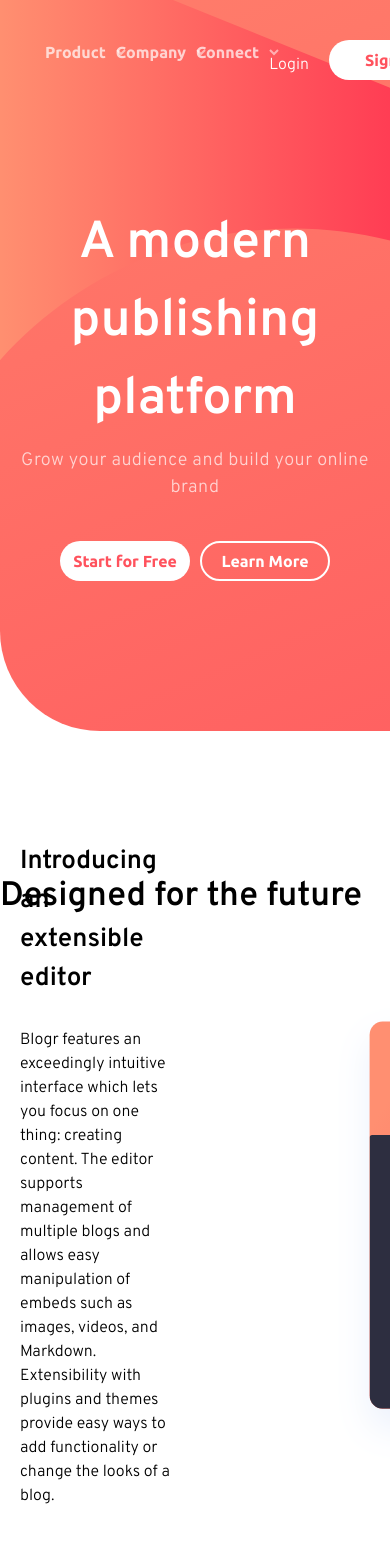
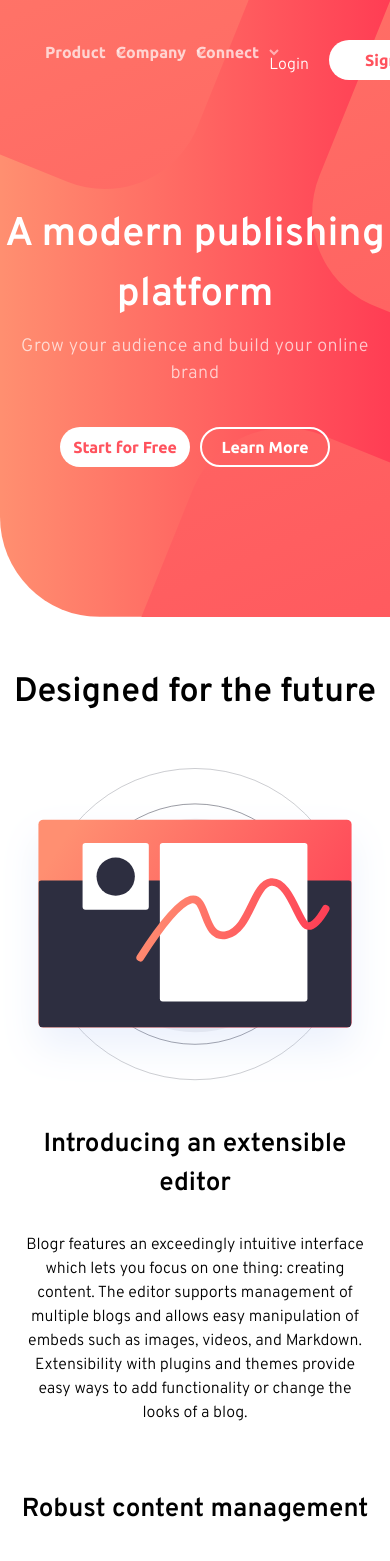
Before and after one commit to uepzues/blogr-landing-page, a React (Vite) app: page / in a window 390 px wide. Shown: the top 1561 px of the page. Built offline with nearby package versions, Linux system fonts and the light colour scheme.

Commit message:
modified:   src/App.jsx 	modified:   src/components/Hero.jsx 	modified:   src/components/NavBar.jsx 	modified:   src/components/Section1.jsx 	modified:   src/components/Section2.jsx 	modified:   src/index.css 	modified:   tailwind.config.js

```diff
--- a/src/App.jsx
+++ b/src/App.jsx
@@ -21,6 +21,7 @@ function App() {
           order2="order-1"
           margin="right-[-140px] w-[800px] h-[800px]"
           imgName="illustration-editor-desktop.svg"
+          imgMobile='illustration-editor-mobile.svg'
         />
 
         <Section2 />
@@ -37,6 +38,7 @@ function App() {
           order2="order-2"
           margin="left-[-440px] w-full h-[700px]  "
           imgName="illustration-laptop-desktop.svg"
+          imgMobile='illustration-laptop-mobile.svg'
         />
 
         <Footer />
--- a/src/components/Hero.jsx
+++ b/src/components/Hero.jsx
@@ -3,11 +3,11 @@ import NavBar from "./NavBar.jsx";
 function Hero({ heading, para }) {
   return (
     <>
-      <main className=" flex flex-col items-center w-full h-[80%] bg-hero-bgnd bg-[25%] bg-no-repeat rounded-bl-[10rem] text-white">
+      <main className=" flex flex-col items-center w-full h-[80%] bg-hero-bgnd bg-[50%] bg-no-repeat rounded-bl-[10rem] text-white scrn600:bg-[center]">
         <div className="wrap-hero w-full max-w-[1000px] h-full">
           <NavBar />
           <div className="head-wrapper text-center flex flex-col items-center mt-[11.5rem] ">
-            <h1 className=" font-semibold text-[5.2rem] ">{heading} </h1>
+            <h1 className=" font-semibold text-[5.2rem] scrn900:text-[4rem]">{heading} </h1>
             <p className="mt-3 mb-[4rem] text-[1.8rem] font-Overpass font-light opacity-70 tracking-wide">
               {para}
             </p>
--- a/src/components/NavBar.jsx
+++ b/src/components/NavBar.jsx
@@ -1,16 +1,77 @@
-import { useState } from "react";
+import { useEffect, useState } from "react";
 import ButtonComp from "./ButtonComp.jsx";
 import { NavList } from "./NavList.jsx";
 function NavBar() {
   const [menu, setMenu] = useState(false);
   const [menu2, setMenu2] = useState(false);
   const [menu3, setMenu3] = useState(false);
+  const [nav, setNav] = useState(false);
 
+  useEffect(() => {
+    const handleResize = () => {
+      const newWidth = window.innerWidth;
+      setNav(newWidth > 900 ? false : true);
+    };
 
+    window.addEventListener("resize", handleResize);
+
+    return () => {
+      window.removeEventListener("resize", handleResize);
+    };
+  });
 
   return (
     <>
-      <nav className="w-full flex flex-row mt-16 mx-8 text-[1.6rem] ">
+      <nav className={`w-screen ${nav ? "visible" : "hidden"}`}>
+        <div className="navMobile flex justify-between items-center mx-[20px] mt-[4rem]">
+          <div>
+            <img src="../src/images/logo.svg" alt="logo image" />
+          </div>
+          <div className="cursor-pointer">
+            <img src="../src/images/icon-hamburger.svg" alt="menu" />
+          </div>
+        </div>
+
+        <div className="modal rounded-lg bg-white text-[#4b5862] mx-[2rem] mt-[2rem] text-[1.6rem] font-semibold">
+          <ul>
+            <li className="">
+              <div className="flex items-center justify-center pt-[2rem] ">
+                Product
+                <img
+                  className="ms-4"
+                  src="../src/images/icon-arrow-dark.svg"
+                  alt="arrow"
+                />
+              </div>
+            </li>
+            <li>
+              <div className="flex items-center justify-center pt-[2rem] ">
+                Company
+                <img
+                  className="ms-4"
+                  src="../src/images/icon-arrow-dark.svg"
+                  alt="arrow"
+                />
+              </div>
+            </li>
+            <li>
+              <div className="flex items-center justify-center pt-[2rem] ">
+                Connect
+                <img
+                  className="ms-4"
+                  src="../src/images/icon-arrow-dark.svg"
+                  alt="arrow"
+                />
+              </div>
+            </li>
+          </ul>
+        </div>
+      </nav>
+      <nav
+        className={`w-full flex flex-row mt-16 mx-8 text-[1.6rem] ${
+          nav ? "hidden" : "visible"
+        }`}
+      >
         <div className="flex basis-[10%] justify-start items-center">
           <img
             className="flex basis-[40%] justify-start"
@@ -48,9 +109,10 @@ function NavBar() {
             </ul>
           </li>
           <li className="flex flex-col basis-[30%] justify-center items-center relative leading-10 ">
-            <div className=" flex flex-row items-center opacity-70 hover:underline hover:decoration-2 hover:opacity-100"
+            <div
+              className=" flex flex-row items-center opacity-70 hover:underline hover:decoration-2 hover:opacity-100"
               onMouseEnter={() => setMenu2(true)}
-              >
+            >
               Company
               <img
                 className=" ms-4"
@@ -59,15 +121,18 @@ function NavBar() {
               />
             </div>
             <br />
-            <ul  className={`lv2 ${menu2 === true ? "flex" : ""}`}
-              onMouseLeave={() => setMenu2(false)}>
+            <ul
+              className={`lv2 ${menu2 === true ? "flex" : ""}`}
+              onMouseLeave={() => setMenu2(false)}
+            >
               <NavList list2={["About", "Team", "Blog", "Careers"]} />
             </ul>
           </li>
           <li className="flex flex-col basis-[30%] justify-center items-center relative leading-10 ">
-          <div className=" flex flex-row items-center opacity-70 hover:underline hover:decoration-2 hover:opacity-100"
+            <div
+              className=" flex flex-row items-center opacity-70 hover:underline hover:decoration-2 hover:opacity-100"
               onMouseEnter={() => setMenu3(true)}
-              >
+            >
               Connect
               <img
                 className="ms-4"
@@ -76,10 +141,11 @@ function NavBar() {
               />
             </div>
             <br />
-            <ul  className={`lv2 ${menu3 === true ? "flex" : ""}`}
-              onMouseLeave={() => setMenu3(false)}>
-              <NavList list2={['Contact', 'Newsletter', 'LinkedIn']}/>
-
+            <ul
+              className={`lv2 ${menu3 === true ? "flex" : ""}`}
+              onMouseLeave={() => setMenu3(false)}
+            >
+              <NavList list2={["Contact", "Newsletter", "LinkedIn"]} />
             </ul>
           </li>
         </ul>
--- a/src/components/Section1.jsx
+++ b/src/components/Section1.jsx
@@ -1,3 +1,5 @@
+import { useState, useEffect } from "react";
+
 function Section1({
   para,
   headingText,
@@ -8,15 +10,34 @@ function Section1({
   h3,
   imgName,
   margin,
+  imgMobile,
 }) {
+  const [screenWidth, setScreenWidth] = useState(window.innerWidth);
+
+  useEffect(() => {
+    // Update the screenWidth state when the window is resized
+    const handleResize = () => {
+      setScreenWidth(window.innerWidth);
+    };
+
+    // Attach the event listener
+    window.addEventListener("resize", handleResize);
+
+    // Clean up the event listener when the component is unmounted
+    return () => {
+      window.removeEventListener("resize", handleResize);
+    };
+  }, []);
+
   return (
     <>
-      <div>
-        <h3 className="text-[3.4rem] color-black font-bold  mt-[14rem] z-10 ">
+      <h3 className="text-[3.4rem] color-black font-bold  mt-[14rem] z-10 scrn900:mt-[5rem] ">
         {h3}
       </h3>
-        <div className="section1 w-full max-w-[1000px]  mt-[-120px] h-full grid grid-cols-2 content- bg-white">
-          <div className={`info-wrap grid content-center mx-8 ${order2}`}>
+      <div className="section1 w-full max-w-[1000px]  mt-[-120px] h-full grid grid-cols-2 scrn900:flex scrn900:flex-col scrn900:mt-[5rem] scrn900:text-center content- bg-white scrn900:mb-[15rem]">
+        <div
+          className={`info-wrap grid content-center mx-8 ${order2} scrn900:order-2`}
+        >
           <div className="content1">
             <h2 className="text-[2.6rem] font-semibold  mt-[40px]">
               {headingText}
@@ -30,13 +51,14 @@ function Section1({
             <p className="my-[3rem] text-[1.6rem]">{para2}</p>
           </div>
         </div>
-          <div className={`info-img relative w-[800px] h-[800px] ${order1}`}>
+        <div
+          className={`info-img relative w-[800px] h-[800px] ${order1}  scrn900:order-1 scrn900:flex scrn900:w-auto scrn900:h-auto scrn900:items-center`}
+        >
           <img
-              className={`absolute ${margin}`}
-              src={`../src/images/${imgName}`}
+            className={`absolute  scrn900:static scrn900:m-auto ${margin} scrn900:h-[50%]`}
+            src={`../src/images/${screenWidth > 900 ? imgName : imgMobile}`}
             alt="editor image"
           />
-          </div>
         </div>
       </div>
     </>
--- a/src/components/Section2.jsx
+++ b/src/components/Section2.jsx
@@ -1,16 +1,16 @@
 export default function Section2() {
   return (
     <>
-      <div className="section2 items-center w-full h-[37rem] bg-section-bgnd bg-no-repeat bg-[-40%_85%] overflow-visible relative rounded-bl-[100px] rounded-tr-[100px] my-[5rem]">
-        <div className="grid grid-cols-2 max-w-[1000px] left-[50px] right-[50px] mx-auto top-[-50px] gap-10 overflow-visible absolute">
-          <div className="img ">
+      <div className="section2 items-center w-full h-[37rem] bg-section-bgnd bg-no-repeat bg-[-40%_85%] overflow-visible relative rounded-bl-[100px] rounded-tr-[100px] my-[10rem] scrn900:my-[5rem] scrn900:h-[40vh] scrn900:bg-[50%_150%]">
+        <div className="grid grid-cols-2 max-w-[1000px] left-[50px] right-[50px] mx-auto top-[-50px] gap-10 overflow-visible absolute scrn900:flex scrn900:flex-col ">
+          <div className="img scrn900:relative">
             <img
-            className="ms-[-40px]"
-              src="../src/images/illustration-phones.svg"
+            className="ms-[-40px] scrn900:absolute scrn900:ms-0 scrn900:w-[60%] scrn900:left-[50%] scrn900:translate-x-[-50%] scrn900:top-[-13rem] scrn600:top-[-5rem] scrn600:w-[300px]"
+              src="./src/images/illustration-phones.svg"
               alt="phone images"
             />
           </div>
-          <div className="content my-auto text-white ">
+          <div className="content my-auto text-white scrn900:mt-[20vh] scrn900:text-center">
             <h2 className="text-[3.4rem]  font-bold">
               State of the Art Infrastructure
             </h2>
--- a/src/index.css
+++ b/src/index.css
@@ -32,5 +32,6 @@
         padding-left: 25%;
 
         /* color: #c8c8cb; */
+        color: #4b5862
     }
 }
--- a/tailwind.config.js
+++ b/tailwind.config.js
@@ -17,6 +17,7 @@ export default {
     screens: {
       scrn900: { max: "900px" },
       scrn400: { max: "400px" },
+      scrn600: { max: "600px" },
     },
   },
   plugins: [],
```
Lines whose indentation alone changed are shown as unchanged.
